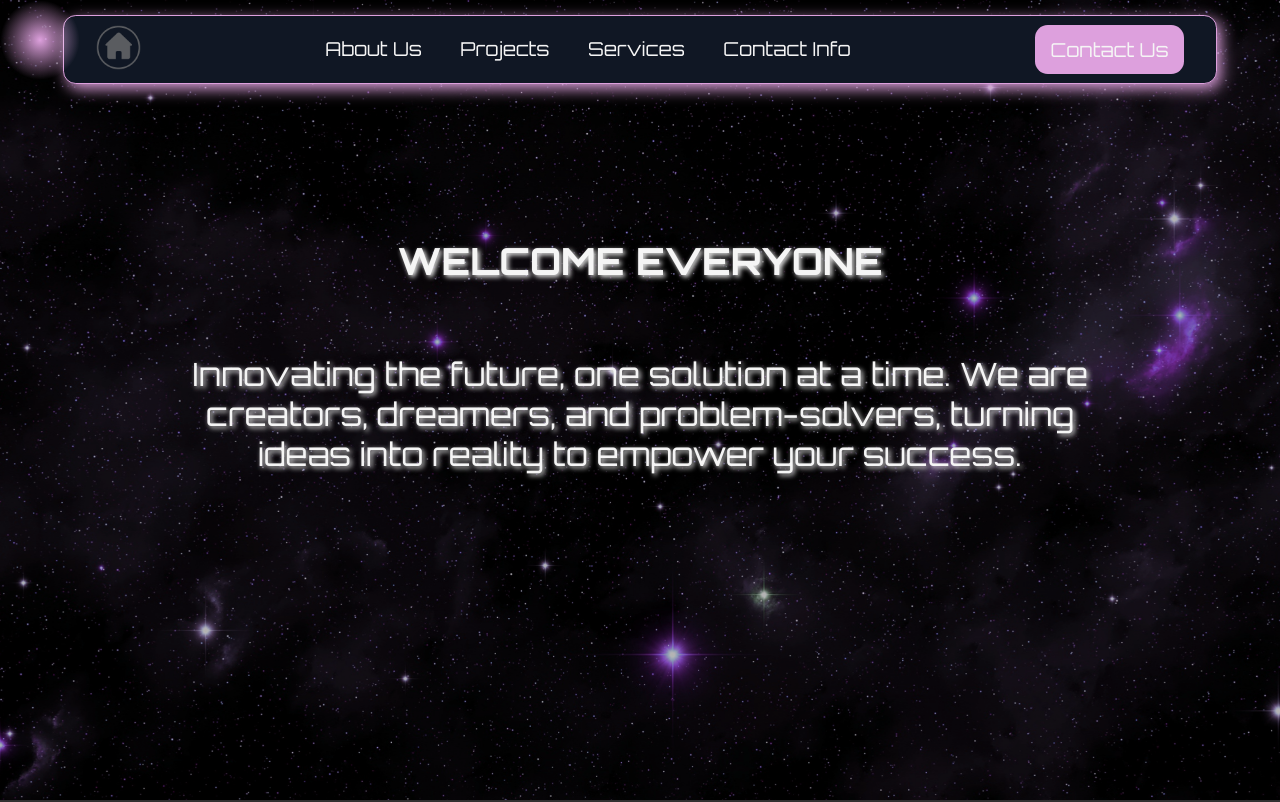
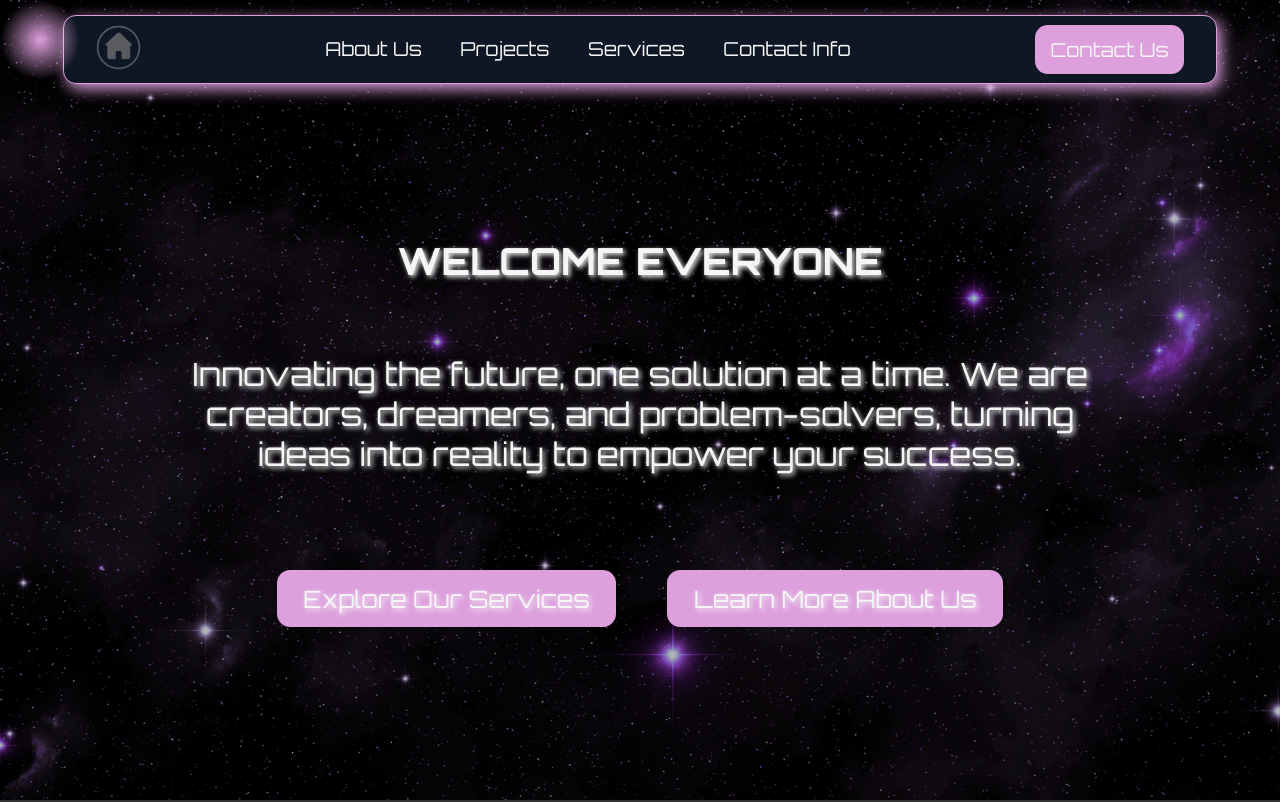
Before and after one commit to alberto-sclocchi/ai-integration-website-client, a React (Create React App) app: page / in a window 1280 px wide. Shown: the top 802 px of the page. Built offline with nearby package versions, Linux system fonts and the light colour scheme.

Commit message:
add home page buttons

```diff
--- a/src/App.css
+++ b/src/App.css
@@ -323,6 +323,7 @@ h1{
   margin: 0;
   padding: 0;
   width: 100%;
+  min-height: fit-content;
   display: flex;
   flex-direction: column;
   background-color: black;
@@ -410,6 +411,35 @@ h1{
 
 }
 
-#home-page:hover .cursor-glow {
+#home-page:hover .cursor-glow{
   opacity: 1;
 }
+
+.home-button-container{
+  display: flex;
+  flex-direction: row;
+  justify-content: center;
+  align-items: center;
+  column-gap: 2vw;
+  margin: 4vw;
+}
+
+.home-button{
+  background-color: plum;
+  text-decoration: none;
+  color: whitesmoke;
+  cursor: none;
+  font-size: 1.5rem;
+  padding: 1vw 2vw;
+  border-radius: 1vw;
+  margin: 1vw;
+  border: none;
+  font-family: 'Orbitron', sans-serif;
+  transition: background-color 0.4s ease-in-out;
+  border: 1px solid plum;
+}
+
+.home-button:hover{
+  background-color: rgb(16,23,36);
+  border: 1px solid plum;
+}
--- a/src/components/sections/HomePage.jsx
+++ b/src/components/sections/HomePage.jsx
@@ -1,6 +1,6 @@
 import React, { useEffect, useRef, useState } from 'react'
 import spaceImage from '../../images/space-image.jpg'
-import Spline from '@splinetool/react-spline';
+import { HashLink as Link } from 'react-router-hash-link'
 
 
 export default function HomePage() {
@@ -14,7 +14,7 @@ export default function HomePage() {
       const { clientX, clientY } = e;
       if (cursor) {
         const scrollVerticalOffset = window.scrollY;
-        cursor.style.transform = `translate3d(${clientX - 20}px, ${clientY - 20 + scrollVerticalOffset}px, 0)`;
+        cursor.style.transform = `translate3d(${clientX - 40}px, ${clientY - 40 + scrollVerticalOffset}px, 0)`;
       }
     };
 
@@ -31,6 +31,10 @@ export default function HomePage() {
           <div className="background-info">
             <h3>WELCOME EVERYONE</h3>
             <p>Innovating the future, one solution at a time. We are creators, dreamers, and problem-solvers, turning ideas into reality to empower your success.</p>
+            <div className='home-button-container'>
+              <Link to="#services" className="home-button">Explore Our Services</Link>
+              <Link to="#about-us" className="home-button">Learn More About Us</Link>
+            </div>
           </div>
         </div>
     </div>
```
